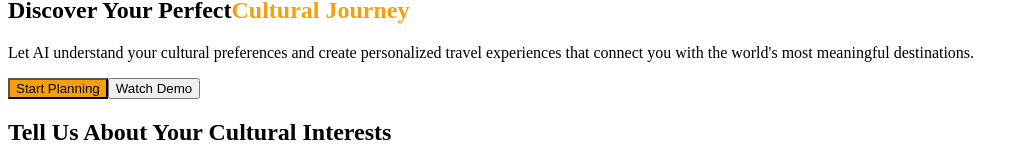
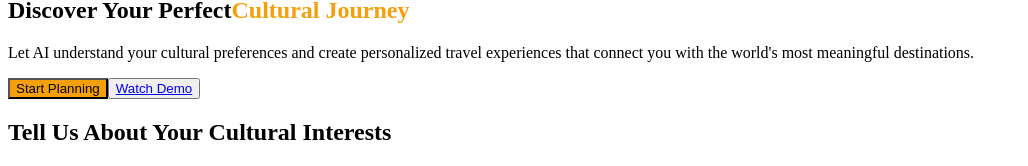
Before and after one commit to AishwaryaChandel27/TasteTravel---Personalized-Cultural-Travel-Planner, a React (Vite) app in the folder client/: page / in a window 1280 px wide. Shown: the part 121-287 px from the top of the page, without its empty margins (0-1028 px from the left). Built offline with nearby package versions, Linux system fonts and the light colour scheme; no server answers.

Commit message:
Update hero-section.tsx

```diff
--- a/client/src/components/hero-section.tsx
+++ b/client/src/components/hero-section.tsx
@@ -34,7 +34,9 @@ export default function HeroSection() {
               variant="outline"
               className="border-2 border-white text-gray-700 hover:bg-black hover:text-travel-blue font-semibold"
             >
+              <a src="https://youtu.be/QJ-p8wFI2WU" href="#">
               Watch Demo
+                </a>
             </Button>
           </div>
         </div>
```
